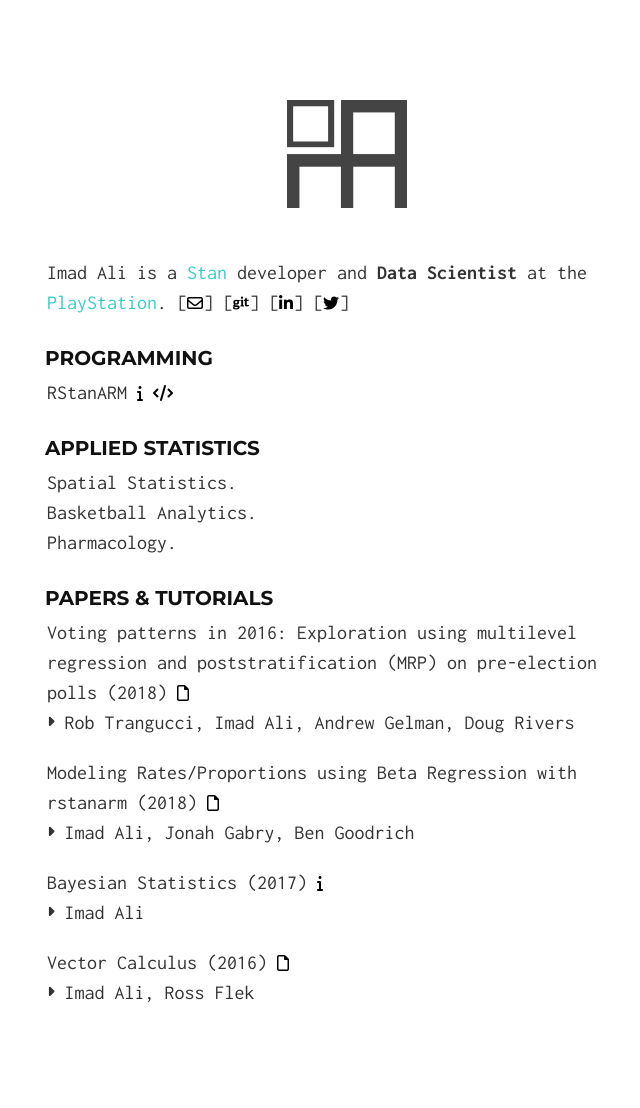
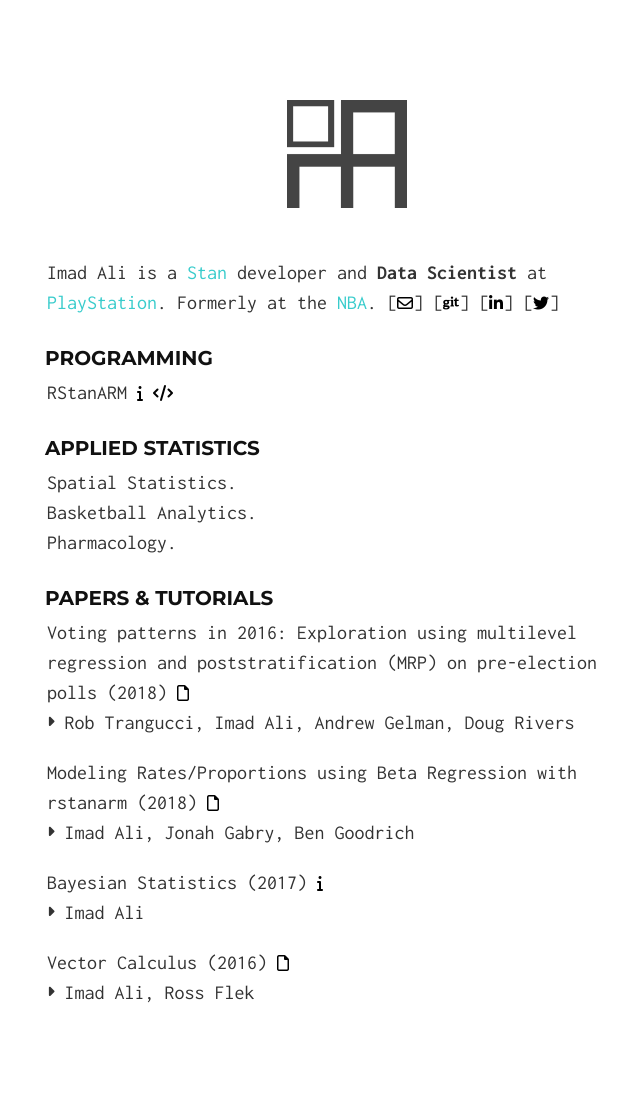
Before and after one commit to imadmali/imadmali.github.io, a Jekyll site: the page built from index.md, in a window 1280 px wide. Shown: the whole page, without its empty margins (293-933 px from the left). Built offline with Jekyll 4.4.1, drawn with Linux system fonts in a browser that asks for light colours; nearby versions of some CDN libraries.

Commit message:
leftover commit

```diff
--- a/index.md
+++ b/index.md
@@ -7,7 +7,7 @@
 </div>
 <br>
 
-Imad Ali is a [Stan](http://mc-stan.org/) developer and **Data Scientist** at the [PlayStation](https://www.playstation.com/en-us/).
+Imad Ali is a [Stan](http://mc-stan.org/) developer and **Data Scientist** at [PlayStation](https://www.playstation.com/en-us/). Formerly at the [NBA](https://www.nba.com/).
 [[<i class="fa fa-envelope-o"></i>](mailto:imad.ali@columbia.edu){: .awe-ico }]
 [[<i class="fa fa-git"></i>](https://github.com/imadmali){: .awe-ico }]
 [[<i class="fa fa-linkedin"></i>](https://www.linkedin.com/in/imadmali){: .awe-ico }]
```
